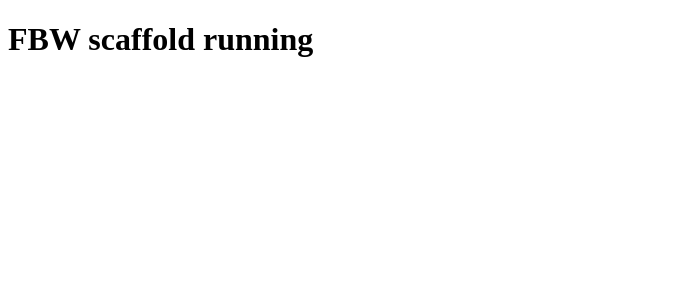
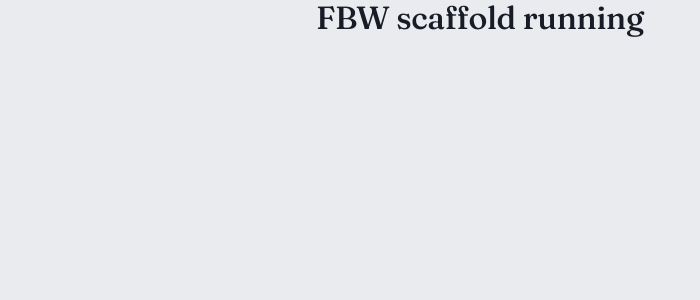
Before and after one commit to obeidatshadi-max/fbw-assessment, a React (Vite) app: page / in a window 1280 px wide. Shown: the top 300 px of the page, without its empty margins (0-700 px from the left). Built offline with nearby package versions, Linux system fonts and the light colour scheme.

Commit message:
feat: port global stylesheet from fbw-assessment.html

```diff
--- a/src/main.jsx
+++ b/src/main.jsx
@@ -1,5 +1,6 @@
 import React from 'react';
 import ReactDOM from 'react-dom/client';
+import './styles/global.css';
 import App from './App.jsx';
 
 ReactDOM.createRoot(document.getElementById('root')).render(
--- /dev/null
+++ b/src/styles/global.css
@@ -0,0 +1,168 @@
+  :root{
+    --fn:#1F7A8C; --fn-ink:#0f5763; --fn-tint:#e7f2f4;
+    --be:#B07D2B; --be-ink:#7f591a; --be-tint:#f6eede;
+    --wl:#6A4A8F; --wl-ink:#4c3268; --wl-tint:#efe9f4;
+
+    --ink:#181C26; --text:#242A36; --muted:#5C6575;
+    --app:#E9EBEF; --paper:#FFFFFF; --line:#DDE1E7; --line-soft:#EAEDF1;
+
+    --serif:"Fraunces", Georgia, "Times New Roman", serif;
+    --sans:"IBM Plex Sans", -apple-system, BlinkMacSystemFont, "Segoe UI", Roboto, Helvetica, Arial, sans-serif;
+
+    --r:16px; --r-sm:11px;
+    --shadow:0 1px 2px rgba(20,26,40,.05), 0 8px 24px rgba(20,26,40,.07);
+    --maxw:680px;
+  }
+
+  *{box-sizing:border-box;}
+  html,body{margin:0;padding:0;}
+  body{
+    font-family:var(--sans);
+    color:var(--text);
+    background:var(--app);
+    line-height:1.55;
+    -webkit-font-smoothing:antialiased;
+    text-rendering:optimizeLegibility;
+  }
+  h1,h2,h3{font-family:var(--serif); font-weight:500; line-height:1.15; letter-spacing:-.01em; color:var(--ink); margin:0;}
+
+  .wrap{max-width:var(--maxw); margin:0 auto; padding:0 16px;}
+
+  /* Top bar */
+  .topbar{
+    position:sticky; top:0; z-index:20;
+    background:var(--ink); color:#fff;
+    padding-top:env(safe-area-inset-top);
+  }
+  .topbar-inner{max-width:var(--maxw); margin:0 auto; padding:12px 16px 12px; display:flex; align-items:center; justify-content:space-between; gap:12px;}
+  .brand{display:flex; flex-direction:column; gap:1px; min-width:0;}
+  .brand .k{font-size:11px; letter-spacing:.14em; text-transform:uppercase; color:#AAB2C2;}
+  .brand .n{font-family:var(--serif); font-size:15px; color:#fff; white-space:nowrap; overflow:hidden; text-overflow:ellipsis;}
+  .step-count{font-size:12px; color:#AAB2C2; white-space:nowrap;}
+  .progress{height:4px; background:#2a3040; display:flex;}
+  .progress > i{display:block; height:100%; width:0; transition:width .35s ease;}
+  .progress .pf{background:var(--fn);} .progress .pb{background:var(--be);} .progress .pw{background:var(--wl);}
+
+  main{padding:22px 0 120px;}
+
+  /* Screens */
+  .screen{display:none; animation:fade .3s ease;}
+  .screen.active{display:block;}
+  @keyframes fade{from{opacity:0; transform:translateY(6px);} to{opacity:1; transform:none;}}
+  @media (prefers-reduced-motion:reduce){ .screen,.progress>i{animation:none; transition:none;} }
+
+  .card{background:var(--paper); border:1px solid var(--line); border-radius:var(--r); box-shadow:var(--shadow);}
+  .pad{padding:22px;}
+
+  /* Intro */
+  .eyebrow{font-size:11.5px; letter-spacing:.16em; text-transform:uppercase; color:var(--muted); margin-bottom:12px;}
+  .hero h1{font-size:clamp(28px,7vw,40px); margin-bottom:8px;}
+  .hero .lead{color:var(--muted); font-size:16px; margin:10px 0 0;}
+
+  .triple{display:grid; gap:10px; margin:22px 0;}
+  .dimrow{display:flex; align-items:flex-start; gap:14px; padding:14px 16px; border-radius:var(--r-sm); border:1px solid var(--line-soft);}
+  .dimrow .dot{flex:0 0 auto; width:12px; height:12px; border-radius:50%; margin-top:6px;}
+  .dimrow .lab{font-family:var(--serif); font-size:19px; color:var(--ink);}
+  .dimrow .q{font-size:14px; color:var(--muted);}
+  .dr-fn{background:var(--fn-tint);} .dr-fn .dot{background:var(--fn);}
+  .dr-be{background:var(--be-tint);} .dr-be .dot{background:var(--be);}
+  .dr-wl{background:var(--wl-tint);} .dr-wl .dot{background:var(--wl);}
+
+  .note{font-size:13.5px; color:var(--muted); background:#f4f5f7; border:1px solid var(--line-soft); border-radius:var(--r-sm); padding:14px 16px;}
+  .note b{color:var(--text);}
+  ul.clean{margin:8px 0 0; padding-left:18px;} ul.clean li{margin:5px 0;}
+
+  /* Buttons */
+  .btn{
+    appearance:none; border:none; cursor:pointer; font-family:var(--sans);
+    font-size:16px; font-weight:600; border-radius:12px; padding:15px 22px;
+    background:var(--ink); color:#fff; width:100%; transition:transform .06s ease, background .15s;
+  }
+  .btn:active{transform:scale(.985);}
+  .btn:disabled{background:#B7BDC8; cursor:not-allowed;}
+  .btn.ghost{background:transparent; color:var(--ink); border:1.5px solid var(--line);}
+  .btn.sm{width:auto; font-size:14px; padding:11px 16px;}
+
+  /* Scenario */
+  .scn-kicker{font-size:12px; letter-spacing:.12em; text-transform:uppercase; color:var(--muted); margin-bottom:8px;}
+  .scn-q{font-family:var(--serif); font-size:clamp(20px,5.2vw,25px); color:var(--ink); margin-bottom:4px;}
+  .scn-sub{font-size:14px; color:var(--muted); margin-bottom:18px;}
+  .opt{border:1.5px solid var(--line); border-radius:14px; padding:14px 14px 12px; margin-bottom:12px; transition:border-color .15s, background .15s;}
+  .opt .txt{font-size:15.5px; color:var(--text); margin-bottom:12px;}
+  .opt.is-most{border-color:var(--wl); background:var(--wl-tint);}
+  .opt.is-least{border-color:#c9ccd3; background:#f4f5f7;}
+  .chips{display:flex; gap:8px;}
+  .chip{
+    flex:1; text-align:center; border:1.5px solid var(--line); background:#fff; border-radius:10px;
+    padding:11px 8px; font-size:13.5px; font-weight:600; color:var(--muted); cursor:pointer; user-select:none;
+    display:flex; align-items:center; justify-content:center; gap:6px; min-height:44px;
+  }
+  .chip .ic{font-size:14px;}
+  .chip.on-most{border-color:var(--wl); background:var(--wl); color:#fff;}
+  .chip.on-least{border-color:#8a92a0; background:#6f7787; color:#fff;}
+
+  /* Likert (org) */
+  .lk-item{padding:16px 0; border-bottom:1px solid var(--line-soft);}
+  .lk-item:last-child{border-bottom:none;}
+  .lk-txt{font-size:15px; color:var(--text); margin-bottom:12px;}
+  .seg{display:flex; gap:8px;}
+  .seg button{
+    flex:1; border:1.5px solid var(--line); background:#fff; border-radius:10px; padding:12px 6px;
+    font-size:13px; font-weight:600; color:var(--muted); cursor:pointer; min-height:46px;
+  }
+  .seg button.on{background:var(--ink); border-color:var(--ink); color:#fff;}
+
+  /* Sticky nav */
+  .navbar{
+    position:fixed; left:0; right:0; bottom:0; z-index:25;
+    background:rgba(255,255,255,.92); backdrop-filter:saturate(1.4) blur(8px);
+    border-top:1px solid var(--line);
+    padding:12px 16px calc(12px + env(safe-area-inset-bottom));
+  }
+  .navbar-inner{max-width:var(--maxw); margin:0 auto; display:flex; gap:12px;}
+  .navbar .btn{flex:1;}
+  .navbar .btn.back{flex:0 0 108px;}
+
+  /* Report */
+  .sec-title{font-size:12px; letter-spacing:.14em; text-transform:uppercase; color:var(--muted); margin:26px 4px 12px;}
+  .band{display:flex; height:40px; border-radius:10px; overflow:hidden; border:1px solid var(--line);}
+  .band > span{display:flex; align-items:center; justify-content:center; color:#fff; font-size:12px; font-weight:600; min-width:26px; transition:flex-basis .5s ease;}
+  .band .bf{background:var(--fn);} .band .bb{background:var(--be);} .band .bw{background:var(--wl);}
+  .legend{display:flex; flex-wrap:wrap; gap:14px; margin-top:10px; font-size:12.5px; color:var(--muted);}
+  .legend i{display:inline-block; width:10px; height:10px; border-radius:3px; margin-right:6px; vertical-align:middle;}
+
+  .rankline{display:flex; align-items:baseline; gap:10px; padding:12px 0; border-bottom:1px solid var(--line-soft);}
+  .rankline:last-child{border-bottom:none;}
+  .rankline .role{font-size:11px; letter-spacing:.1em; text-transform:uppercase; color:var(--muted); flex:0 0 auto;}
+  .rankline .name{font-family:var(--serif); font-size:18px; color:var(--ink);}
+  .rankline .pct{margin-left:auto; font-size:13px; color:var(--muted);}
+
+  .profile{border-left:4px solid var(--line); padding:2px 0 2px 16px; margin:16px 0;}
+  .profile.pf{border-color:var(--fn);} .profile.pb{border-color:var(--be);} .profile.pw{border-color:var(--wl);}
+  .profile .badge{font-size:11px; letter-spacing:.1em; text-transform:uppercase; font-weight:600;}
+  .profile.pf .badge{color:var(--fn-ink);} .profile.pb .badge{color:var(--be-ink);} .profile.pw .badge{color:var(--wl-ink);}
+  .profile h3{font-size:22px; margin:4px 0 2px;}
+  .profile .tag{font-size:14px; color:var(--muted); font-style:italic; margin-bottom:10px;}
+  .profile h4{font-size:13px; text-transform:uppercase; letter-spacing:.06em; color:var(--muted); margin:14px 0 4px; font-family:var(--sans); font-weight:600;}
+
+  .orgbar{margin:12px 0;}
+  .orgbar .top{display:flex; justify-content:space-between; font-size:14px; margin-bottom:6px;}
+  .orgbar .track{height:12px; background:var(--line-soft); border-radius:6px; overflow:hidden;}
+  .orgbar .fill{height:100%; border-radius:6px; transition:width .5s ease;}
+  .orgbar .lvl{font-size:12px; color:var(--muted);}
+
+  .insight{background:#f4f5f7; border:1px solid var(--line-soft); border-radius:var(--r-sm); padding:16px; margin-top:12px;}
+  .insight h4{font-family:var(--serif); font-size:17px; color:var(--ink); margin-bottom:6px;}
+  .insight p{margin:6px 0 0; font-size:14.5px;}
+
+  .disclaimer{font-size:12.5px; color:var(--muted); line-height:1.5; margin-top:26px; padding:16px; border:1px dashed var(--line); border-radius:var(--r-sm);}
+  .foot{text-align:center; font-size:12px; color:var(--muted); margin:22px 0 0;}
+
+  @media print{
+    .topbar,.navbar,.no-print{display:none !important;}
+    body{background:#fff;}
+    main{padding:0;}
+    .card{box-shadow:none; border-color:#ccc;}
+    .screen{display:none !important;}
+    #screen-report{display:block !important;}
+  }
```
